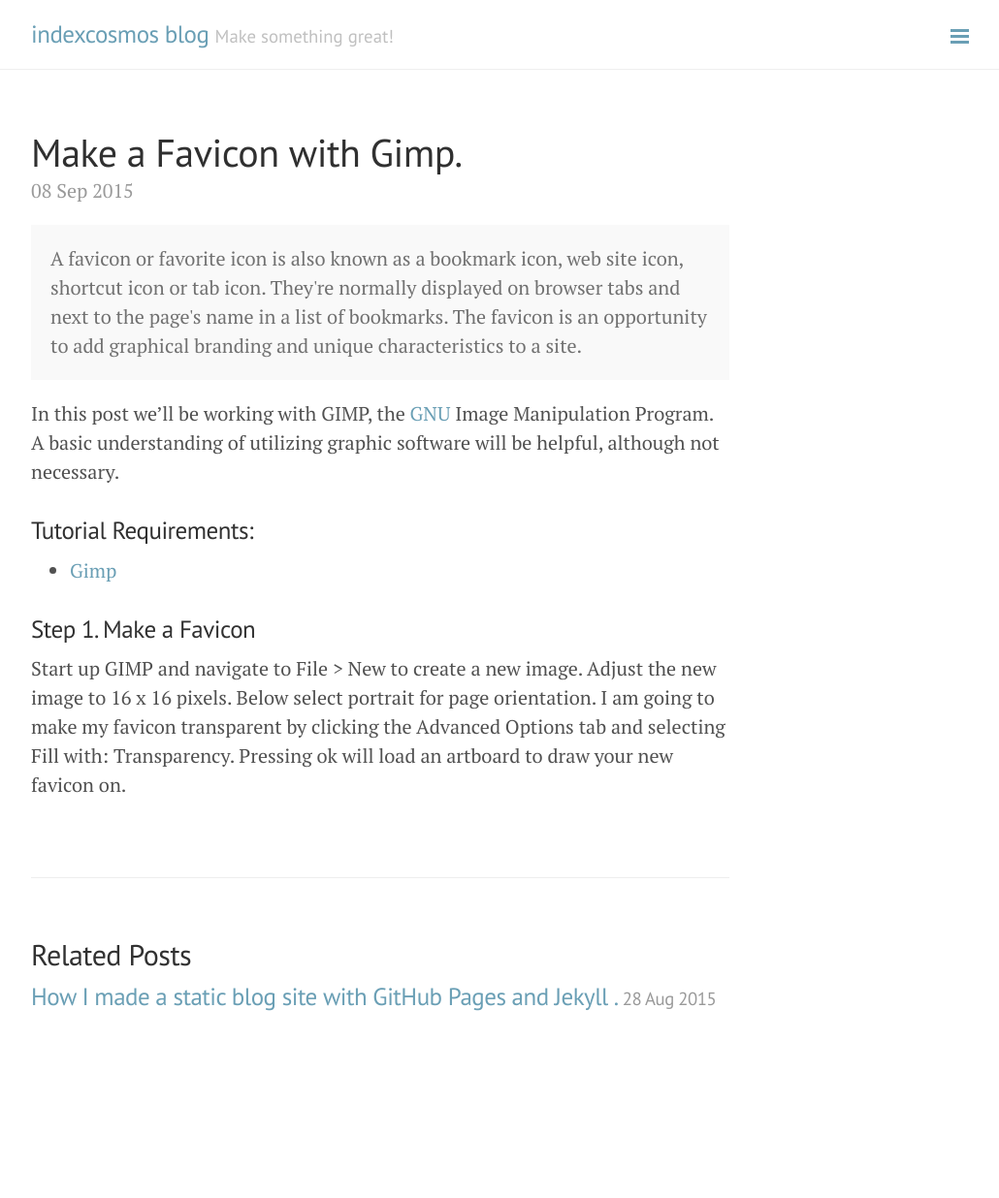
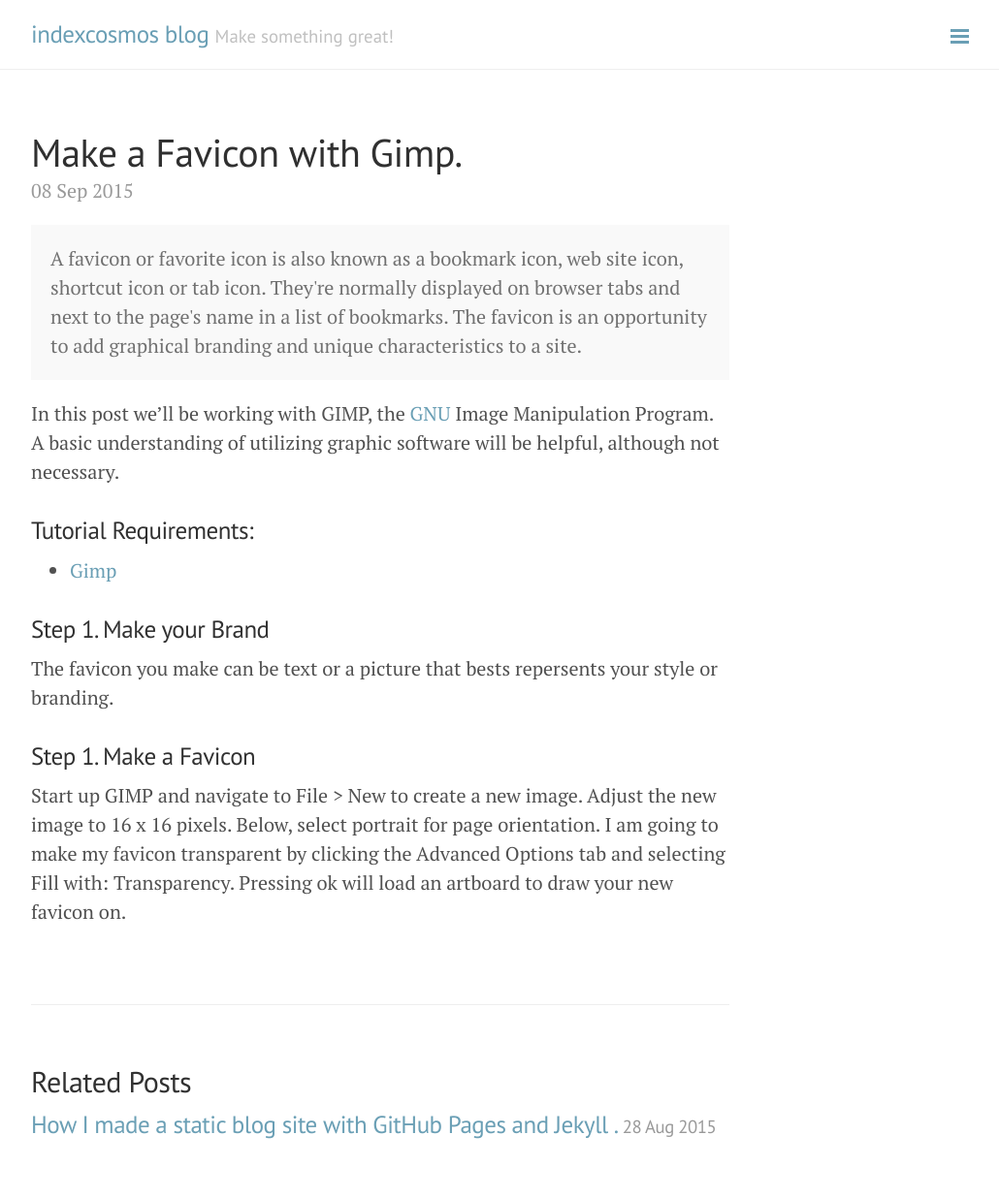
Before and after one commit to indexcosmos/indexcosmos.github.io, a Jekyll site: the page built from _posts/2015-09-08-Fav-ico-with-gimp.md, in a window 1280 px wide. Shown: the whole page at 97% size, without its empty margins (248-1278 px from the left). Built offline with Jekyll 4.4.1, drawn with Linux system fonts in a browser that asks for light colours; Markdown is read by kramdown in place of the engine named in the settings; before the commit the page ends 1105 px from its top, so only the background shows below that.

Commit message:
Update file

```diff
--- a/_posts/2015-09-08-Fav-ico-with-gimp.md
+++ b/_posts/2015-09-08-Fav-ico-with-gimp.md
@@ -13,6 +13,10 @@ In this post we'll be working with GIMP, the <a href="http://www.gnu.org/gnu/the
 
 - [Gimp](http://www.gimp.org/downloads/)
 
+### Step 1. Make your Brand
+
+The favicon you make can be text or a picture that bests repersents your style or branding.
+
 ### Step 1. Make a Favicon
 
-Start up GIMP and navigate to File > New to create a new image. Adjust the new image to 16 x 16 pixels. Below select portrait for page orientation. I am going to make my favicon transparent by clicking the Advanced Options tab and selecting Fill with: Transparency. Pressing ok will load an artboard to draw your new favicon on.
+Start up GIMP and navigate to File > New to create a new image. Adjust the new image to 16 x 16 pixels. Below, select portrait for page orientation. I am going to make my favicon transparent by clicking the Advanced Options tab and selecting Fill with: Transparency. Pressing ok will load an artboard to draw your new favicon on.
```
